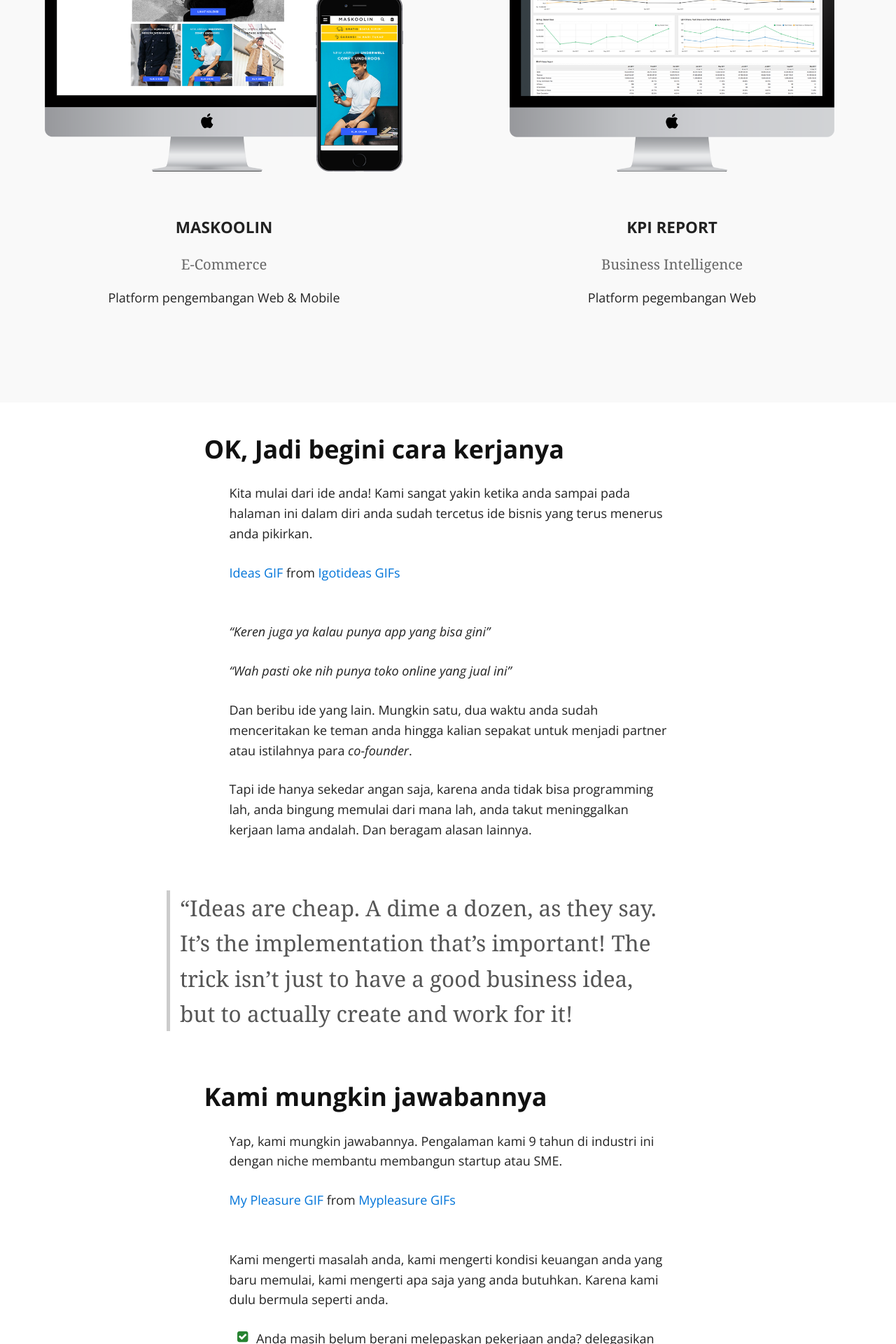
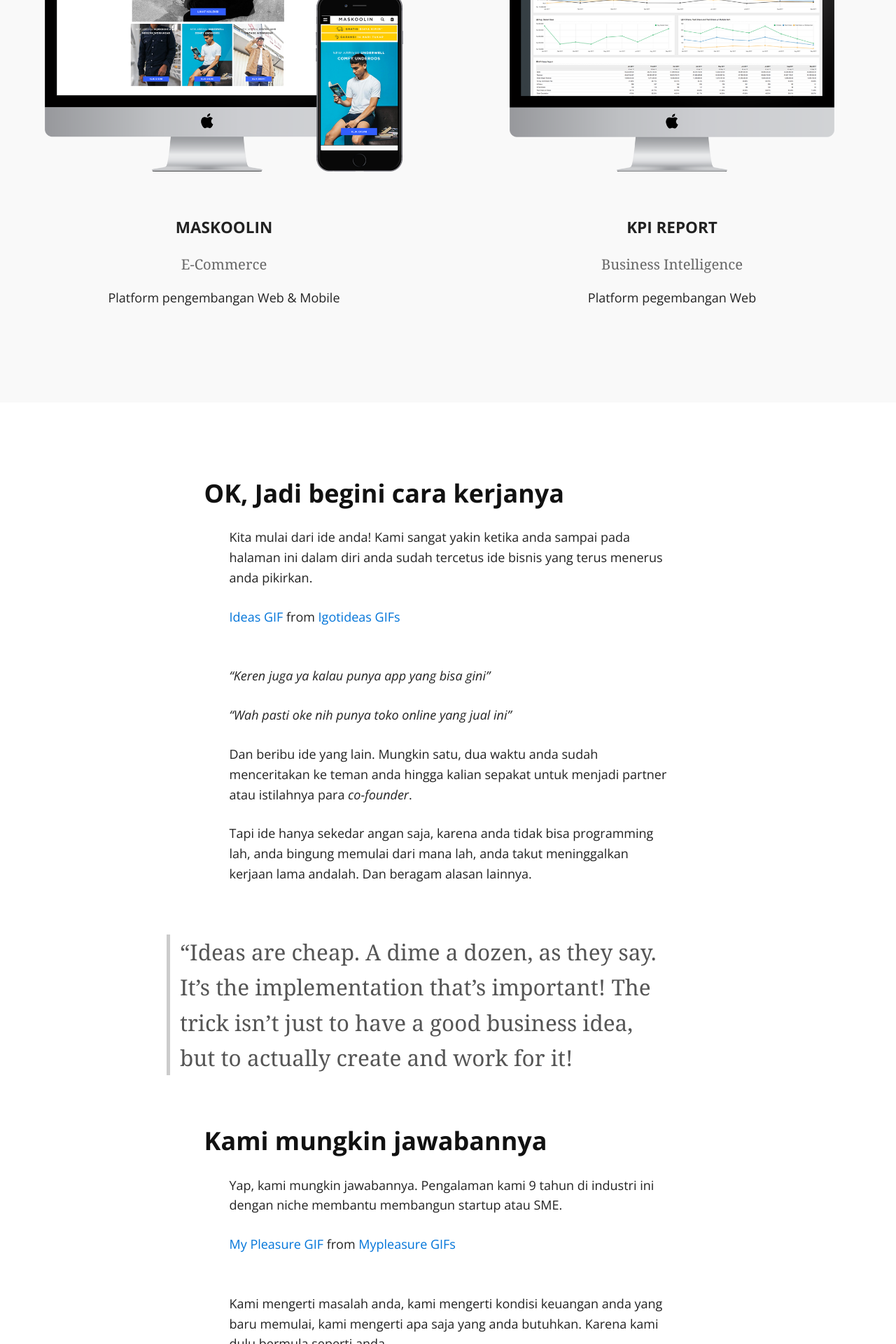
Before and after one commit to kemtol/rocktokom, a Jekyll site: the page built from index.md, in a window 1280 px wide. Shown: the part 4480-6400 px from the top of the page at 70% size. Built offline with Jekyll 4.4.1, drawn with Linux system fonts in a browser that asks for light colours; nearby versions of some CDN libraries; a script that is not in the unit is left out; our own code applies the rules of GitHub Pages for plain Markdown files.

Commit message:
Update default.html

```diff
--- a/_layouts/default.html
+++ b/_layouts/default.html
@@ -116,6 +116,7 @@
       width:100%;
       background:#f9f9f9;
       padding:6rem 0;
+      margin-bottom:6rem
     }
     #landing--page--4 h2{
       margin-top:0;
```
